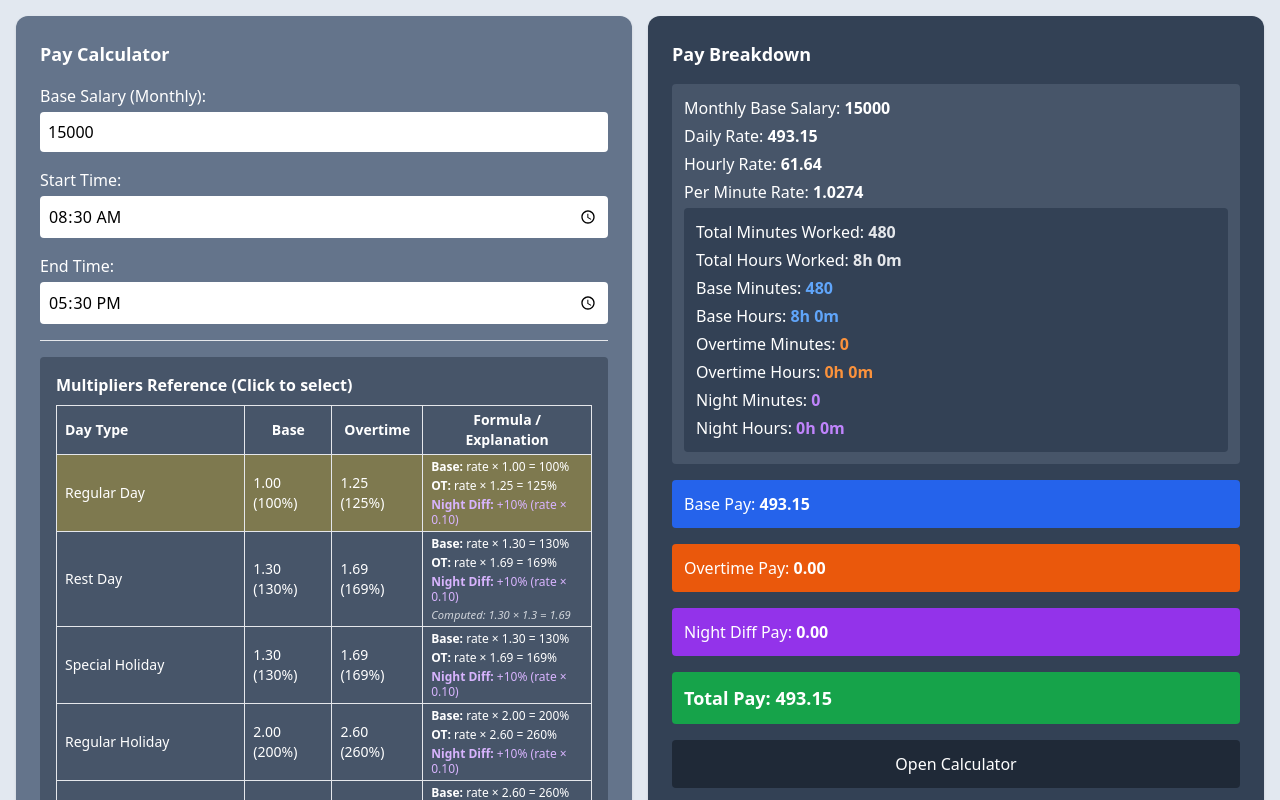
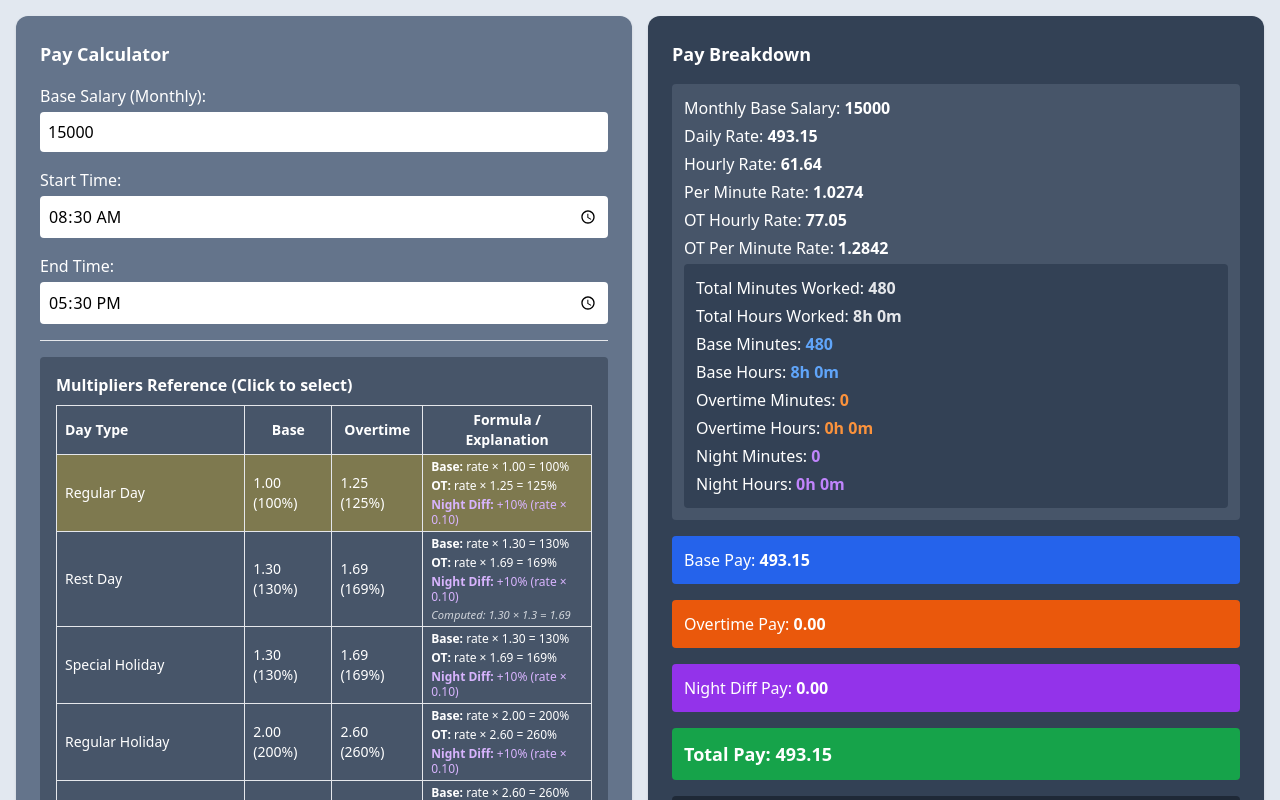
Before and after one commit to Kobs03/basic-payroll-calculator, a Vue app: page /#/ in a window 1280 px wide. Shown: the top 800 px of the page. Built offline with nearby package versions, Linux system fonts and the light colour scheme.

Commit message:
Fixed night diff wrong computation and ot hour and min rate visibility

```diff
--- a/src/views/HomeView.vue
+++ b/src/views/HomeView.vue
@@ -31,7 +31,6 @@
           <h3 class="font-bold mb-2">Multipliers Reference (Click to select)</h3>
           <div class="overflow-x-auto">
             <table class="w-full text-white border-collapse text-sm">
-
               <thead>
                 <tr>
                   <th class="border px-2 py-1 text-left">Day Type</th>
@@ -40,7 +39,6 @@
                   <th class="border px-2 py-1">Formula / Explanation</th>
                 </tr>
               </thead>
-
               <tbody>
                 <tr v-for="(base, key) in BASE_MULTIPLIERS" :key="key" @click="dayType = key" :class="[
                   key === dayType ? 'bg-yellow-400 bg-opacity-30' : '',
@@ -70,7 +68,6 @@
                   </td>
                 </tr>
               </tbody>
-
             </table>
           </div>
         </div>
@@ -85,6 +82,8 @@
           <p>Daily Rate: <strong>{{ dailyRate.toFixed(2) }}</strong></p>
           <p>Hourly Rate: <strong>{{ hourlyRate.toFixed(2) }}</strong></p>
           <p>Per Minute Rate: <strong>{{ perMinuteRate.toFixed(4) }}</strong></p>
+          <p>OT Hourly Rate: <strong>{{ otHourlyRate.toFixed(2) }}</strong></p>
+          <p>OT Per Minute Rate: <strong>{{ otPerMinuteRate.toFixed(4) }}</strong></p>
 
           <div class="bg-slate-700 p-3 rounded space-y-1">
             <p>Total Minutes Worked: <strong class="text-gray-200">{{ totalMinutesWorked }}</strong></p>
@@ -148,44 +147,44 @@
 <script setup>
 import { ref, computed } from 'vue'
 
-// --- PAY CALCULATOR ---
 const BASE_MULTIPLIERS = {
   regularDay: 1, restDay: 1.3, specialHoliday: 1.3,
   regularHoliday: 2, restDayPlusRegularHoliday: 2.6, restDayPlusSpecialHoliday: 1.5
 }
+
 const OVERTIME_MULTIPLIERS = {
   regularDay: 1.25, restDay: 1.3 * 1.3, specialHoliday: 1.3 * 1.3,
   regularHoliday: 2 * 1.3, restDayPlusRegularHoliday: 2.6 * 1.3, restDayPlusSpecialHoliday: 1.5 * 1.3
 }
-const NIGHT_DIFF = 0.10
+
+const NIGHT_DIFF = 1.1
 
 const baseSalary = ref(15000)
 const dayType = ref('regularDay')
 const startTime = ref('08:30')
 const endTime = ref('17:30')
 
-// Timeline
+// --- TIMELINE ---
 const toMinutes = (time) => time.split(':').map(Number).reduce((h, m) => h * 60 + m)
 
 const timeline = computed(() => {
   if (!startTime.value || !endTime.value) return []
   let start = toMinutes(startTime.value)
   let end = toMinutes(endTime.value)
-  if (end < start) end += 1440 // overnight
+  if (end < start) end += 1440
   const arr = []
   for (let t = start; t < end; t++) {
     const mod = t % 1440
     arr.push({ isNight: mod >= 1320 || mod < 360 })
   }
-
-  // Deduct 1 hour only if total duration is >= 9 hours (540 mins)
+  // Deduct 1 hour if total >= 9h
   if (arr.length >= 540) arr.splice(0, 60)
-
   return arr
 })
 
-// Totals
+// --- TOTALS ---
 const formatHM = mins => `${Math.floor(mins / 60)}h ${mins % 60}m`
+
 const totalMinutesWorked = computed(() => timeline.value.length)
 const totalHoursWorked = computed(() => formatHM(totalMinutesWorked.value))
 const baseMinutes = computed(() => Math.min(totalMinutesWorked.value, 480))
@@ -194,21 +193,40 @@ const baseHours = computed(() => formatHM(baseMinutes.value))
 const otHours = computed(() => formatHM(otMinutes.value))
 const nightMinutes = computed(() => timeline.value.filter(m => m.isNight).length)
 const nightHours = computed(() => formatHM(nightMinutes.value))
+
+// --- RATES ---
 const dailyRate = computed(() => baseSalary.value * 12 / 365)
-const hourlyRate = computed(() => dailyRate.value / 8)
+const hourlyRate = computed(() => dailyRate.value * BASE_MULTIPLIERS[dayType.value] / 8)
 const perMinuteRate = computed(() => hourlyRate.value / 60)
-const basePay = computed(() => baseMinutes.value * perMinuteRate.value * BASE_MULTIPLIERS[dayType.value])
-const otPay = computed(() => otMinutes.value * perMinuteRate.value * OVERTIME_MULTIPLIERS[dayType.value])
-const nightDiffPay = computed(() => nightMinutes.value * perMinuteRate.value * NIGHT_DIFF)
+
+// OT rates
+const otHourlyRate = computed(() => hourlyRate.value * (OVERTIME_MULTIPLIERS[dayType.value] / BASE_MULTIPLIERS[dayType.value]))
+const otPerMinuteRate = computed(() => otHourlyRate.value / 60)
+
+// --- PAY ---
+const basePay = computed(() => baseMinutes.value * perMinuteRate.value)
+const otPay = computed(() => otMinutes.value * otPerMinuteRate.value)
+const nightDiffPay = computed(() => {
+  let total = 0
+  timeline.value.forEach((m, index) => {
+    if (!m.isNight) return
+    // minutes after 480 are OT
+    const rate = index < 480 ? perMinuteRate.value : otPerMinuteRate.value
+    total += rate * NIGHT_DIFF
+  })
+  return total
+})
 const totalPay = computed(() => basePay.value + otPay.value + nightDiffPay.value)
 
-// --- CALCULATOR MODAL ---
+// --- CALCULATOR ---
 const showCalculator = ref(false)
 const calcInput = ref('')
 const buttons = ['7', '8', '9', '/', '4', '5', '6', '*', '1', '2', '3', '-', '0', '.', '=', '+']
 const press = btn => {
-  if (btn === '=') { try { calcInput.value = String(eval(calcInput.value)) } catch (e) { calcInput.value = 'Error' } }
-  else calcInput.value += btn
+  if (btn === '=') {
+    try { calcInput.value = String(eval(calcInput.value)) }
+    catch (e) { calcInput.value = 'Error' }
+  } else calcInput.value += btn
 }
 const clearCalc = () => calcInput.value = ''
 </script>
```
